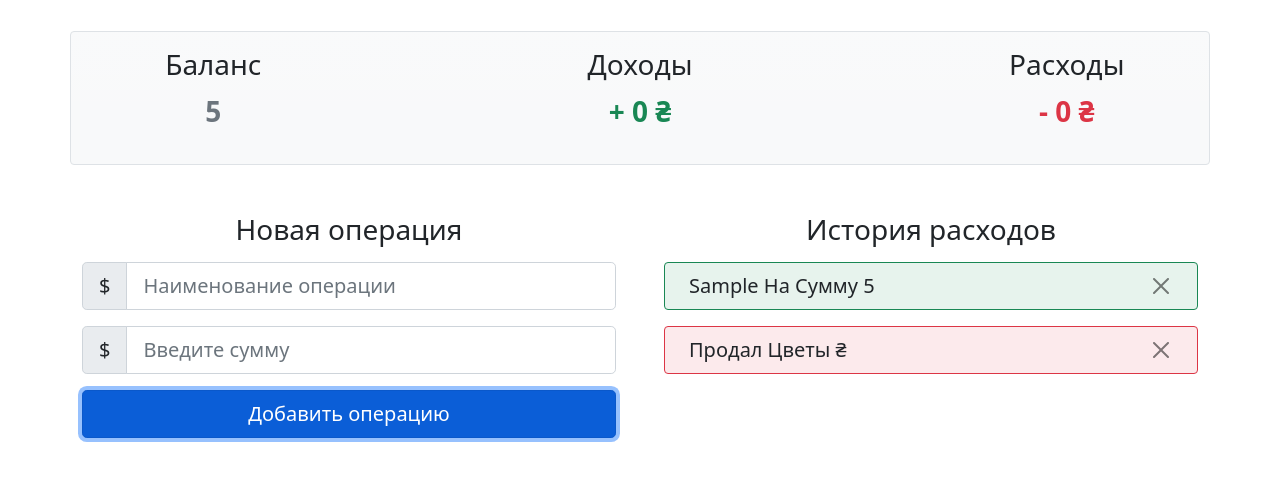
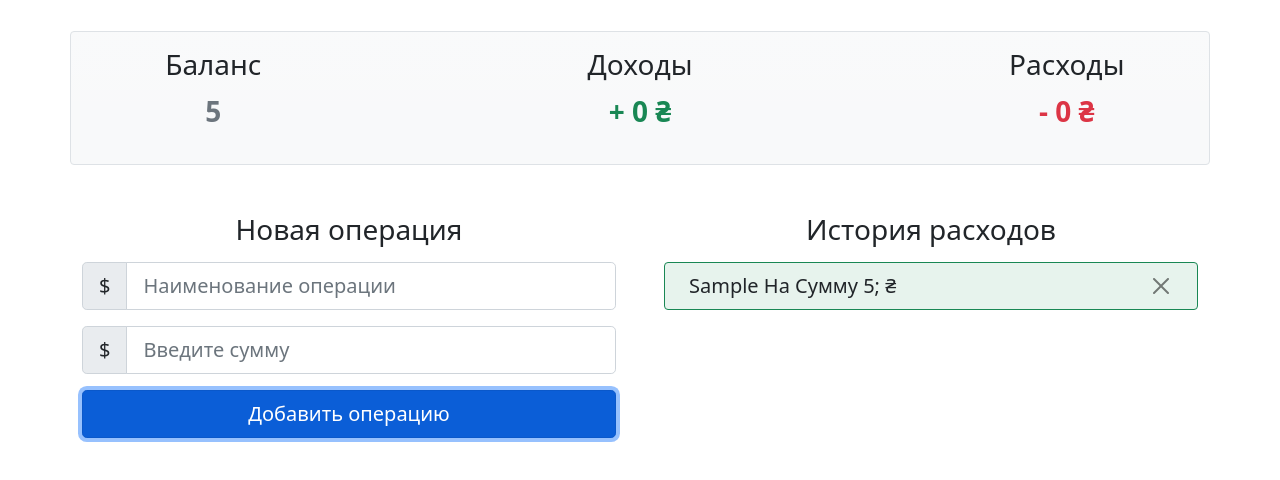
Before and after one commit to mihailsin/additional-task, a plain HTML site: page index.html in a window 1280 px wide. Both pictures are taken after typing "Sample", "5" into the empty fields and a click on the button "Добавить операцию". Shown: the part 166-646 px from the top of the page. Drawn offline with nearby package versions, Linux system fonts and the light colour scheme.

Commit message:
spent&earned history elements can be dynamically created

```diff
--- a/index.html
+++ b/index.html
@@ -127,7 +127,7 @@
 						<div class="col p-6 text-center mb-3">
 							<h3 class="h3 mb-3">История расходов</h3>
 							<ul class="list-group list-group-flush mt-n3 js-history-list">
-								<li
+								<!-- <li
 									class="
 										list-group-item
 										d-flex
@@ -176,7 +176,7 @@
 										class="btn-close ms-auto history_delete"
 										aria-label="Close"
 									></button>
-								</li>
+								</li> -->
 							</ul>
 						</div>
 					</div>
@@ -184,6 +184,6 @@
 			</section>
 		</main>
 
-		<script src="./js/moneyCalc.js" type="module"></script>
+		<script src="./js/index.js" type="module"></script>
 	</body>
 </html>
--- a/js/moneyCalc.js
+++ b/js/index.js
@@ -6,24 +6,26 @@ const operationNameInput = document.querySelector('.js-operation-name');
 operationNameInput.setAttribute('name', 'operation');
 const operationAmountInput = document.querySelector('.js-operation-amount');
 operationAmountInput.setAttribute('name', 'amount');
-const operationsHisoryList = document.querySelector('.js-history-list');
-const positiveOperationsHistory =
-	operationsHisoryList.firstElementChild.firstElementChild;
-const negativeOperationsHistory =
-	operationsHisoryList.lastElementChild.firstElementChild;
+const operationHistoryList = document.querySelector('.js-history-list');
 const operationsArray = [];
-console.dir(formRef);
-
 const onSubmit = e => {
 	event.preventDefault();
 	const {
 		elements: { operation, amount },
 	} = e.currentTarget;
+	const spent = `<li class="list-group-item d-flex align-items-center text-capitalize border border-1 border-danger rounded bg-danger px-4 py-2 text-dark bg-opacity-10 mb-3">
+<span class="fs-5 history__money user-select-all">${operation.value} на сумму ${amount.value}; &#8372;</span>
+<button type="button" class="btn-close ms-auto history_delete" aria-label="Close"></button>
+</li>`;
+	const earned = `<li class="	list-group-item d-flex align-items-center text-capitalize border border-1 border-success rounded bg-success px-4 py-2 text-dark bg-opacity-10 mb-3">
+<span class="fs-5 history__money user-select-all">${operation.value} на сумму ${amount.value}; &#8372;</span>
+<button type="button" class="btn-close ms-auto history_delete" aria-label="Close"></button>
+</li>`;
 
 	if (Number(amount.value) < 0) {
-		negativeOperationsHistory.textContent = `${operation.value} на сумму ${amount.value}`;
+		operationHistoryList.insertAdjacentHTML('beforeend', spent);
 	} else if (Number(amount.value) > 0) {
-		positiveOperationsHistory.textContent = `${operation.value} на сумму ${amount.value}`;
+		operationHistoryList.insertAdjacentHTML('beforeend', earned);
 	}
 	operationsArray.push(Number(amount.value));
 	console.log(operationsArray);
```
